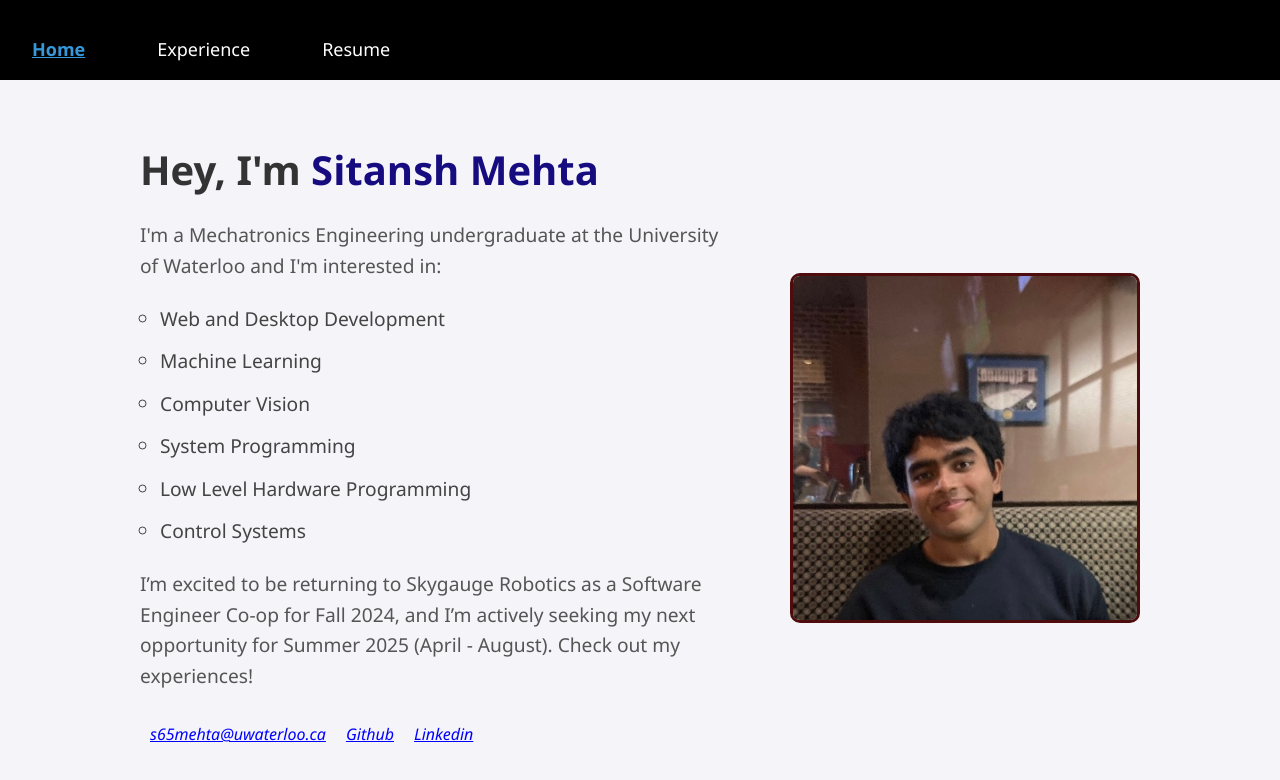
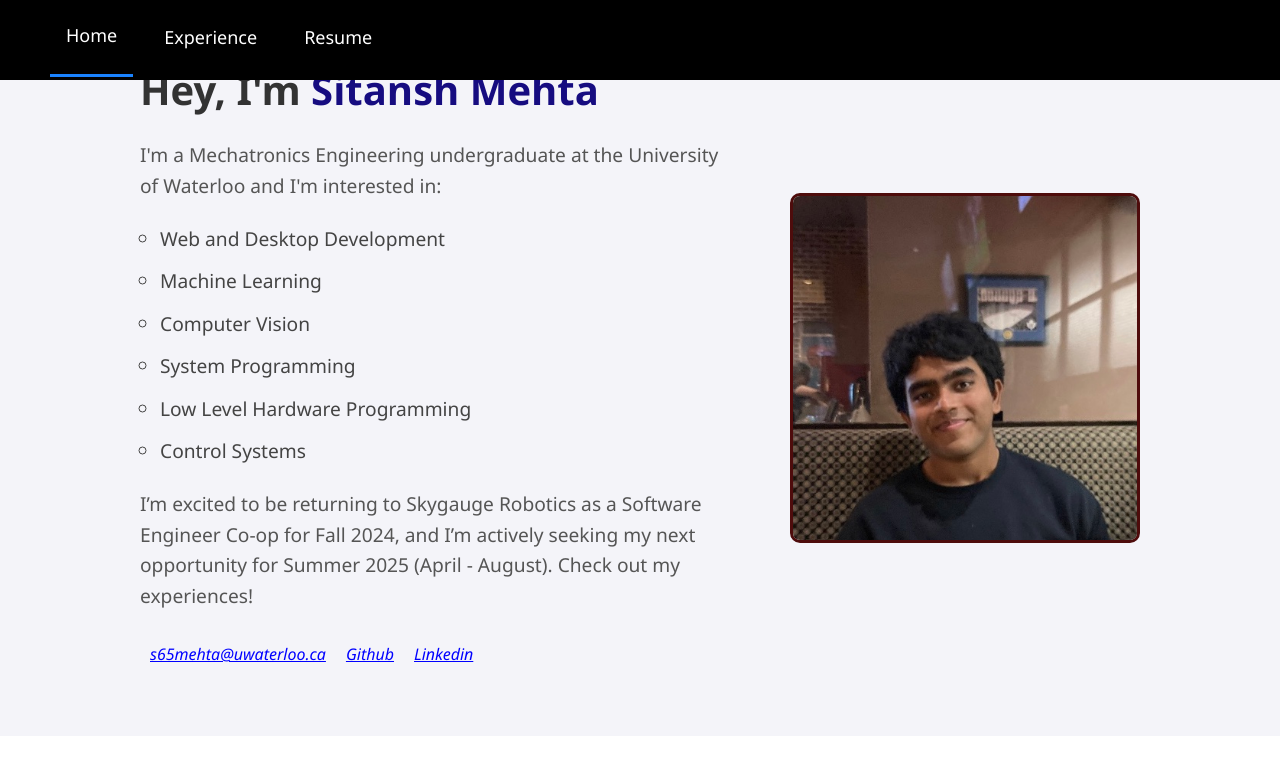
Before and after one commit to sitanshmehta/sitanshmehta.github.io, a React (Create React App) app: page /projects in a window 1280 px wide. Shown: the top 780 px of the page. Built offline with nearby package versions, Linux system fonts and the light colour scheme.

Commit message:
Restyling navbar and fixing view on phone

```diff
--- a/src/Components/Navbar/Navbar.css
+++ b/src/Components/Navbar/Navbar.css
@@ -1,131 +1,114 @@
-.NavbarItem {
+.navbar {
+    background-color: #000;
     height: 80px;
     display: flex;
-    align-items: end;
-    font-size: 1.0rem;
-    background-color: #000000;
-    border-bottom-width: 1px;
-    border-color: black;
+    align-items: center;
+    justify-content: center;
+    font-size: 1rem;
+    position: fixed;
+    width: 100%;
+    top: 0;
+    z-index: 999;
+}
+
+.navbar-container {
+    display: flex;
+    justify-content: space-between;
+    height: 80px;
+    width: 100%;
+    max-width: 1300px;
+    padding: 0 50px;
+}
+
+.navbar-logo {
+    color: #fff;
+    justify-self: start;
+    cursor: pointer;
+    text-decoration: none;
+    font-size: 1.5rem;
+}
+
+.menu-icon {
+    display: none;
+    color: #fff;
+}
+
+.menu-icon i {
+    font-size: 1.8rem;
 }
 
 .nav-menu {
-    display: grid;
-    grid-template-columns: repeat(5, auto);
-    grid-gap: 8px;
+    display: flex;
+    align-items: center;
     list-style: none;
     text-align: center;
-    width: 70w;
-    justify-content: end;
+}
+
+.nav-item {
+    height: 80px;
+    padding-right: 15px;
 }
 
 .nav-links {
-    /* color: black; */
-    color: white;
+    color: #fff;
     text-decoration: none;
-    padding: 0.5rem 1rem;
-}
-
-.nav-links a.active {
-    text-decoration: underline;
-    font-weight: bold;
-    color: #3498db;
+    padding: 0 1rem;
+    height: 100%;
+    display: flex;
+    align-items: center;
 }
 
 .nav-links:hover {
+    background-color: #1a83ff;
     border-radius: 4px;
     transition: all 0.2s ease-out;
 }
 
-.nav-links-mobile {
-    display: none;
+.active {
+    border-bottom: 3px solid #1a83ff;
 }
 
-.menu-icon {
-    display: none;
-}
+@media screen and (max-width: 960px) {
+    .navbar-container {
+        padding: 0 20px;
+        align-items: center;
+    }
 
-.cD {
-    position: relative;
-}
-
-/* PHONE */
-@media screen and (max-width: 800px) {
-    .NavbarItem {
-        position: fixed;
-        top: 0;
-        left: 0;
-        width: 100%;
-        height: 60px;
-        display: flex;
-        align-items: center;
-        justify-content: space-between;
-        padding: 0 20px;
-        /* Dark background for better visibility */
-        color: white;
-        z-index: 1000;
-        /* Ensure the navbar stays on top */
-        box-shadow: 0 2px 5px rgba(0, 0, 0, 0.2);
-        /* Add a slight shadow for depth */
+    .menu-icon {
+        display: block;
+        cursor: pointer;
     }
 
     .nav-menu {
         display: flex;
         flex-direction: column;
         width: 100%;
-        position: fixed;
-        top: 60px;
-        /* Positioned right below the navbar */
+        height: calc(100vh - 80px);
+        position: absolute;
+        top: 80px;
         left: -100%;
-        background-color: #000000;
-        /* Dark background for the menu */
-        transition: all 0.3s ease;
-        padding-top: 20px;
-        padding-bottom: 20px;
-        z-index: 999;
+        opacity: 1;
+        transition: all 0.5s ease;
+        background-color: #000;
     }
 
     .nav-menu.active {
         left: 0;
-        opacity: 1;
-        transition: all 0.3s ease;
+    }
+
+    .nav-item {
+        width: 100%;
     }
 
     .nav-links {
         text-align: center;
-        padding: 15px 20px;
-        display: block;
+        padding: 2rem;
         width: 100%;
-        /* Full width for easy tapping */
-        color: white;
-        text-decoration: none;
-        font-size: 1.2rem;
-        transition: background-color 0.3s ease;
+        display: table;
     }
 
     .nav-links:hover {
-        background-color: #555;
-        /* Highlight on hover */
-    }
-
-    .menu-icon {
-        display: block;
-        font-size: 1.8rem;
-        cursor: pointer;
-        color: white;
-    }
-
-    .menu-icon i {
-        transition: transform 0.3s ease;
-        /* Smooth icon transition */
-    }
-
-    .menu-icon i.fas.fa-times {
-        transform: rotate(90deg);
-        /* Rotate the close icon */
-    }
-
-    .nav-menu .nav-links.active {
-        background-color: #555;
-        /* Keep the background highlighted for the active link */
+        background-color: #1a83ff;
+        border-radius: 0;
     }
 }
--- a/src/Components/Navbar/Navbar.js
+++ b/src/Components/Navbar/Navbar.js
@@ -1,37 +1,39 @@
-import React, { Component } from 'react';
+import React, { useState } from 'react';
 import { MenuItems } from './MenuItems';
 import { NavLink } from 'react-router-dom';
-import './Navbar.css'
+import './Navbar.css';
 
-class Navbar extends Component {
-    state = { clicked: false }
+const Navbar = () => {
+    const [clicked, setClicked] = useState(false);
 
-    handleClick = () => {
-        this.setState({ clicked: !this.state.clicked })
-    }
+    const handleClick = () => {
+        setClicked(!clicked);
+    };
 
-    render() {
-        return (
-            <nav className='NavbarItem'>
-                <div className='menu-icon' onClick={this.handleClick}>
-                    <i className={this.state.clicked ? 'fas fa-times' : 'fas fa-bars'}></i>
+    return (
+        <nav className='navbar'>
+            <div className='navbar-container'>
+                <div className='menu-icon' onClick={handleClick}>
+                    <i className={clicked ? 'fas fa-times' : 'fas fa-bars'}></i>
                 </div>
-                <ul className={this.state.clicked ? 'nav-menu active' : 'nav-menu'}>
-                    {MenuItems.map((item, index) => {
-                        {
-                            return (
-                                <li key={index} className={item.cName}>
-                                    <NavLink to={item.url} className={item.cName}>
-                                        {item.title}
-                                    </NavLink>
-                                </li>
-                            );
-                        }
-                    })}
+
+                <ul className={clicked ? 'nav-menu active' : 'nav-menu'}>
+                    {MenuItems.map((item, index) => (
+                        <li key={index} className='nav-item'>
+                            <NavLink
+                                to={item.url}
+                                className='nav-links'
+                                activeClassName='active'
+                                onClick={() => setClicked(false)}
+                            >
+                                {item.title}
+                            </NavLink>
+                        </li>
+                    ))}
                 </ul>
-            </nav>
-        )
-    }
-}
+            </div>
+        </nav>
+    );
+};
 
-export default Navbar
+export default Navbar;
```
